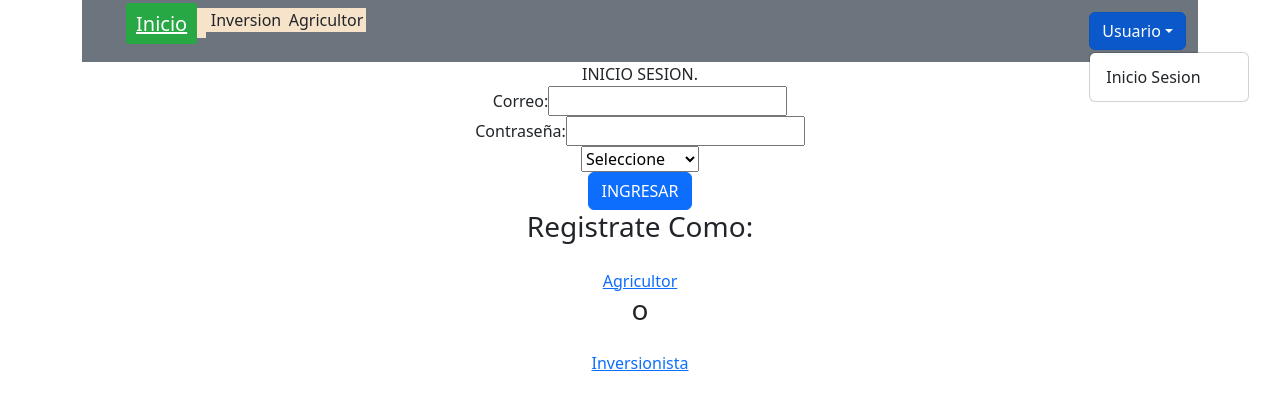
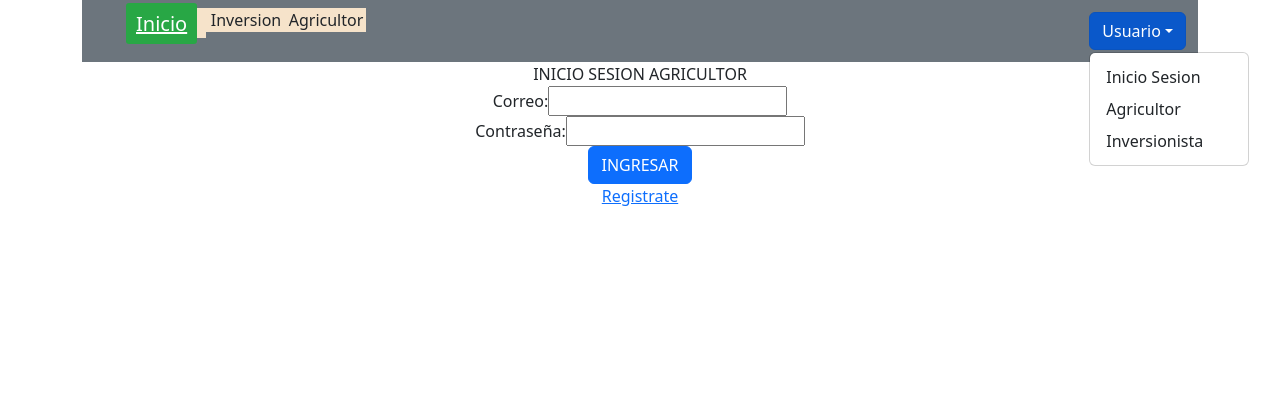
Before and after one commit to omyesithv/agroseguros, a React (Create React App) app in the folder Frontend/: page /Login in a window 1280 px wide. Both pictures are taken after a click on the button "Usuario". Shown: the top 410 px of the page. Built offline with nearby package versions, Linux system fonts and the light colour scheme.

Commit message:
se modifica paths

```diff
--- a/Frontend/src/componentes/Layout.js
+++ b/Frontend/src/componentes/Layout.js
@@ -16,18 +16,21 @@ const Layout = () => {
             </Navbar.Brand>
           </li>
           <li>
-            <Link to="/inversion" className="nav-link">
+            <Link to="/HomeAgricultor/inversionista" className="nav-link">
               Inversion
             </Link>
           </li>
           <li>
-            <Link to="/Agricultor" className="nav-link">
+            <Link to="/HomeAgricultor/agricultor" className="nav-link">
               Agricultor
             </Link>
           </li>
         </ul>
         <DropdownButton id="dropdown-basic-button" title="Usuario">
         <Dropdown.Item href="/Login">Inicio Sesion</Dropdown.Item>
+        <Dropdown.Item href="/Crear">Agricultor</Dropdown.Item>
+        <Dropdown.Item href="/Login1">Inversionista</Dropdown.Item>
+
         </DropdownButton>
       </Container>
     </Navbar>
--- a/Frontend/src/componentes/Menu.js
+++ b/Frontend/src/componentes/Menu.js
@@ -6,19 +6,21 @@ import EliminarAgricultor from "../paginas/EliminarAgricultor";
 import Home from "../paginas/Home";
 import Nofound from "../paginas/Nofound";
 import CrearAgro from "../paginas/agro/Crear-Agricultor";
-
-import ListaAgro from "../paginas/listaAgricultor";
-import EditarAgricultor from  "../paginas/EditarAgricultor";
+import ListaAgro from "../paginas/agro/listaAgricultor";
+import ListaInver from "../paginas/agro/listainversionista";
+import EditarAgro from  "../paginas/agro/EditarAgricultor";
 import Confirmacion from "../componentes/Confirmacion";
 import { Container, Row, Col } from "react-bootstrap";
 import Login from "../paginas/Login";
-import VerAgricultor from "../paginas/VerAgricultor";
+//import Login1 from "../paginas/Login1";
+import VerAgricultor from "../paginas/agro/VerAgricultor";
 import HomeAgricultor from "../paginas/agro/HomeAgricultor";
+import HomeInversionista from "../paginas/inversion/HomeInversionista";
 import AuthContextProvider from "./context/authContext";
 import PrivateRoute from "./auth/PrivateRouter";
 import PublicRoute from "./router/PublicRouter";
 import Logout from "../paginas/Logout";
-import {LOGIN, LOGOUT, PRIVATE} from '../componentes/router/Path';
+import { LOGIN, LOGOUT, PRIVATE, PRIVATE1,PRIVATE2 , PRIVATE3} from '../componentes/router/Path';
 import CrearInver from "../paginas/inversion/CrearInversionista";
 
 
@@ -41,8 +43,9 @@ import CrearInver from "../paginas/inversion/CrearInversionista";
             <Route path={PRIVATE} element={<HomeAgricultor />} />
             <Route path={LOGOUT} element={<Logout />} />
             <Route path="eliminarAgricultor/:id" element={<EliminarAgricultor />} />
-            <Route path="Agricultor" element={<ListaAgro />} />
-            <Route exact path="modificar/:id" element={<EditarAgricultor />} />
+            <Route path={PRIVATE1} element={<ListaAgro />} />
+            <Route path={PRIVATE2} element={<ListaInver />} />
+            <Route path={PRIVATE3} element={<EditarAgro />} />
             <Route exact path="confirmacion/:id" element={<Confirmacion />} />
             <Route path="VerAgricultor" element={<VerAgricultor />} />
           </Route>
--- a/Frontend/src/componentes/router/Path.js
+++ b/Frontend/src/componentes/router/Path.js
@@ -1,3 +1,6 @@
 export const LOGIN = '/Login';
 export const PRIVATE = '/HomeAgricultor';
+export const PRIVATE1 = '/HomeAgricultor/agricultor';
+export const PRIVATE2 = '/HomeAgricultor/inversionista';
+export const PRIVATE3 = '/HomeAgricultor/editarAgro';
 export const LOGOUT = '/HomeAgricultor/Logout';
--- a/Frontend/src/paginas/Login.js
+++ b/Frontend/src/paginas/Login.js
@@ -4,7 +4,7 @@ import axios from "axios";
 import app from "./app.json";
 import {isNull} from "util";
 import Cookies from "universal-cookie";
-import VerAgricultor from "./VerAgricultor";
+//import VerAgricultor from "./VerAgricultor";
 import { Link } from "react-router-dom";
 import { useAuthContext } from "../componentes/context/authContext";
 import {miclave} from '../componentes/context/Miclave';
@@ -32,7 +32,6 @@ function Login() {
 
   function CargarDatos(event){
     event.preventDefault()
-
     const usuarioActual = {
 
       correo: correo,
@@ -41,11 +40,9 @@ function Login() {
 
     };
 
-    if (usuario1 === "Agricultor")
-    {
-    axios
-    .post(`${APIHOST}/agricultor/login `,usuarioActual)
-    .then((res) => {
+     axios
+     .post(`${APIHOST}/agricultor/login `,usuarioActual)
+     .then((res) => {
       const usuario = res.data;
 
        if(isNull(res.data)){
@@ -61,8 +58,8 @@ function Login() {
 
         //window.location.replace('/VerAgricultor');
       }
-    });
-    }
+     });
+
    // if (contraseña === miclave) {
    //   login();
    // }
@@ -75,7 +72,6 @@ function Login() {
     }else{
       console.log('render!')
       console.log(nombres);
-      console.log(usuario1);
 
     }
 
@@ -86,7 +82,7 @@ function Login() {
   return (
     <div>
       <Form onSubmit={CargarDatos}>
-        <div>INICIO SESION.</div>
+        <div>INICIO SESION AGRICULTOR</div>
         <div>
           <label htmlFor="elcorreo">Correo:</label>
           <input type="text" value={correo} onChange={ev => setCorreo(ev.target.value)} />
@@ -95,26 +91,13 @@ function Login() {
           <label htmlFor="lacontraseña">Contraseña:</label>
           <input type="text" value={contraseña} onChange={ev => setContraseña(ev.target.value)} />
         </div>
-        <div>
-          <select id="opciones" value = {usuario1} onChange={ev => setUsuario1(ev.target.value)} >
-            <option>Seleccione</option>
-            <option>Agricultor</option>
-            <option>inversionista</option>
-          </select>
-        </div>
 
         <div>
           <Button type="submit">INGRESAR</Button>
         </div>
       </Form>
+      <Link to="/Crear">Registrate </Link>
 
-
-      <div>
-         <h3>Registrate Como:</h3>
-        <Link to="/Crear">Agricultor  </Link>
-        <h3>o</h3>
-        <Link to="/CrearInversion">Inversionista</Link>
-      </div>
 
 
     </div>
--- /dev/null
+++ b/Frontend/src/paginas/Login1.js
@@ -0,0 +1,92 @@
+import React, { useEffect, useState } from 'react'
+import { useAuthContext } from '../componentes/context/authContext';
+import axios from "axios";
+import app from "./app.json";
+import {isNull} from "util";
+import { Link } from "react-router-dom";
+//import { useAuthContext } from "../componentes/context/authContext1";
+import mialerta from 'sweetalert';
+import { Button, Form } from 'react-bootstrap';
+
+const Login1 = () =>
+{
+  const {login} = useAuthContext();
+  const [nombre, setNombre ] = useState("");
+  const [apellido, setApellido ] = useState("");
+  const [email, setEmail] = useState("");
+  const [password, setPassword] = useState("");
+
+  const {APIHOST}= app;
+
+  const MostrarAlerta = () => {
+    mialerta({
+      title:"Error",
+      text:"Correo o Contraseña invalidos",
+      icon: "warning",
+      button:"Aceptar"
+    })
+  }
+
+  function CargarDatos(event){
+    event.preventDefault()
+    const usuarioActual = {
+
+      email: email,
+      password: password,
+
+
+    };
+
+     axios
+     .post(`${APIHOST}/inversionista/login `,usuarioActual)
+     .then((res) => {
+      const usuario = res.data;
+
+       if(isNull(res.data)){
+      //alert("Usuario o Contraseña invalidos");
+      MostrarAlerta();
+      console.log(usuarioActual);
+      console.log(email);
+      }else{
+       console.log(usuario)
+       setNombre(res.data.nombre);
+       setApellido(res.data.apellido);
+       login();
+
+        //window.location.replace('/VerAgricultor');
+      }
+     });
+  }
+  useEffect(() =>
+  {
+        if(isNull(nombre)){
+        console.log('no render!')
+        }else{
+        console.log('render!')
+        console.log(nombre);
+
+        }
+   })
+  return (
+    <div>
+        <Form onSubmit={CargarDatos}>
+      <div>INICIO SESION INVERSIONISTA</div>
+        <div>
+            <label htmlFor="elemail">Email:</label>
+            <input type="text" value={email} onChange={ev => setEmail(ev.target.value)} />
+            </div>
+        <div>
+            <label htmlFor="elpassword">Password:</label>
+            <input type="text" value={password} onChange={ev => setPassword(ev.target.value)} />
+        </div>
+
+        <div>
+            <Button type="submit">INGRESAR</Button>
+        </div>
+        </Form>
+
+    </div>
+  );
+}
+
+export default Login1
--- a/Frontend/src/paginas/VerAgricultor.js
+++ /dev/null
@@ -1,15 +0,0 @@
-import React, { useContext } from 'react';
-import ContextoUsuario from '../componentes/context/ContextoUsuario';
-
-const VerAgricultor = () => {
-  const usuarioGlobal = useContext(ContextoUsuario);
-
-  return (
-    <div>
-      <p>Nombres :{usuarioGlobal.nombre}</p>
-      <p>Apellidos :{usuarioGlobal.apellido}</p>
-    </div>
-  )
-}
-
-export default VerAgricultor
--- a/Frontend/src/paginas/agro/HomeAgricultor.js
+++ b/Frontend/src/paginas/agro/HomeAgricultor.js
@@ -1,13 +1,22 @@
 import React from 'react'
 import { Link } from 'react-router-dom'
+import VerAgricultor from './VerAgricultor';
 import {LOGOUT} from '../../componentes/router/Path';
-
+import listaAgricultor from './listaAgricultor';
+import listaInversor from './listainversionista';
 
 const HomeAgricultor = () => {
   return (
     <div>
-      <h2>Hola Tiene Acceso como agricultor</h2>
-      <Link to={LOGOUT}>Cerrar sesión</Link>
+      <div>
+        <h2>Hola Tiene Acceso como agricultor</h2>
+        <Link to={LOGOUT}>Cerrar sesión</Link>
+
+        <listaAgricultor/>
+        <listaInversor/>
+      </div>
+
+
     </div>
   )
 }
--- /dev/null
+++ b/Frontend/src/paginas/agro/VerAgricultor.js
@@ -0,0 +1,15 @@
+//import React, { useContext } from 'react';
+//import ContextoUsuario from '../componentes/context/ContextoUsuario';
+
+const VerAgricultor = () => {
+//  const usuarioGlobal = useContext(ContextoUsuario);
+
+  return (
+    <div>
+      <p>Nombres :</p>
+      <p>Apellidos :</p>
+    </div>
+  )
+}
+
+export default VerAgricultor
--- a/Frontend/src/paginas/listaAgricultor.js
+++ b/Frontend/src/paginas/agro/listaAgricultor.js
@@ -1,10 +1,12 @@
-import '../App.css';
+import '../../App.css';
 import React, { Component  } from 'react';
 import { Table  } from 'react-bootstrap';
 import axios from 'axios';
 import "bootstrap/dist/css/bootstrap.min.css";
 import { Link } from "react-router-dom";
 //import Loading from "../componentes/Loading";
+import {PRIVATE3} from '../../componentes/router/Path';
+
 export default class listaAgricultor extends Component{
   // constructor(props) {
   //   super(props);
@@ -58,7 +60,7 @@ componentDidMount = () => {
                           <td>{agricultor.agremiacion}</td>
                           <td>{agricultor.matriculai}</td>
                           <td>{agricultor.rut}</td>
-                          <td><Link to={"/modificar/" + agricultor._id}>Modificar</Link></td>
+                          <td><Link to={{PRIVATE3} + agricultor._id}>Modificar</Link></td>
                           <td><Link to={"/confirmacion/" + agricultor._id}>Eliminar</Link></td>
                         </tr>
                       );
--- /dev/null
+++ b/Frontend/src/paginas/agro/listainversionista.js
@@ -0,0 +1,11 @@
+import React from 'react'
+
+const listainversionista = () => {
+  return (
+    <div>
+      <h1>Prueba</h1>
+    </div>
+  )
+}
+
+export default listainversionista
--- /dev/null
+++ b/Frontend/src/paginas/inversion/HomeInversionista.js
@@ -0,0 +1,11 @@
+import React from 'react'
+
+const HomeInversionista = () => {
+  return (
+    <div>
+      Inversionista
+    </div>
+  )
+}
+
+export default HomeInversionista
```
Also changed, not shown: Frontend/src/paginas/agro/EditarAgricultor.js (renamed from Frontend/src/paginas/EditarAgricultor.js).
